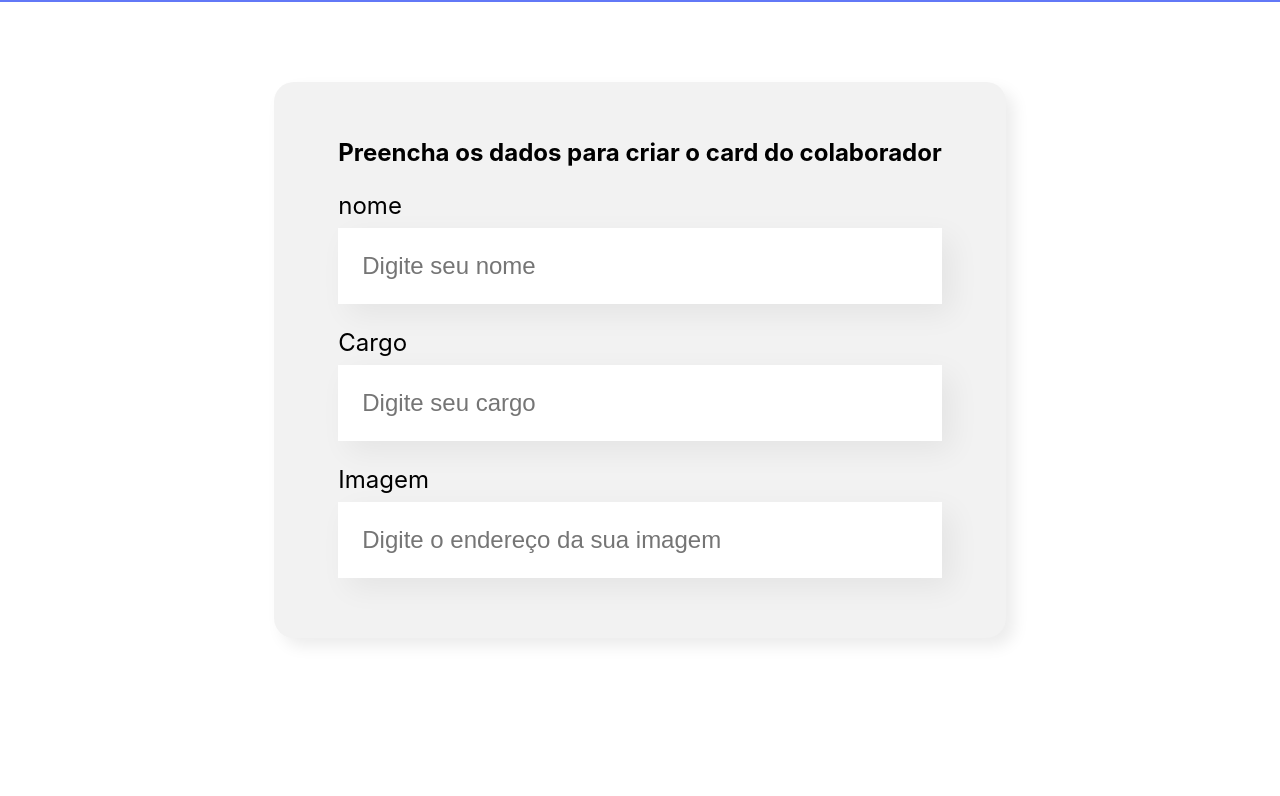
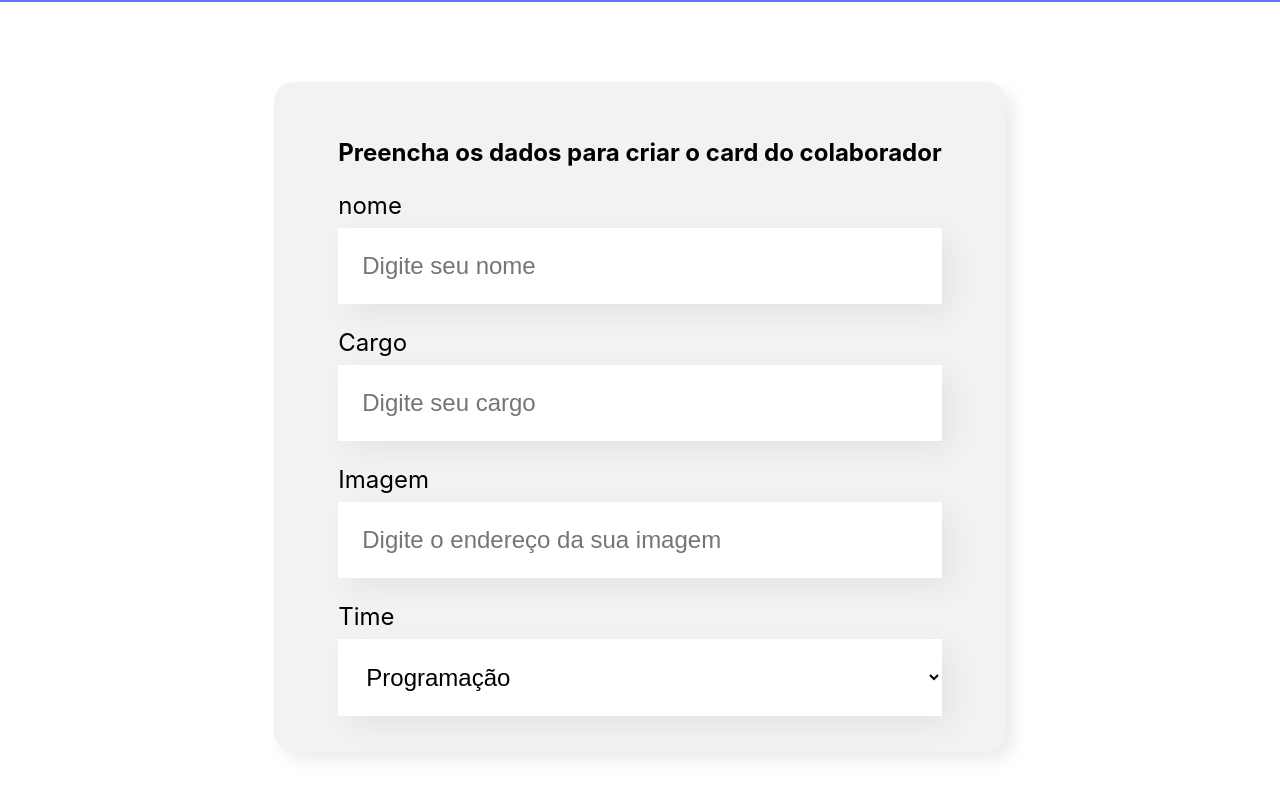
Before and after one commit to devjuanmarcos/Formacao-alura-Explore-React-com-JavaScript, a React (Create React App) app in the folder organo/: page / in a window 1280 px wide. Shown: the part 496-1292 px from the top of the page. Before the commit the page ends 1214 px from the top, so only its background shows below. Built offline with nearby package versions, Linux system fonts and the light colour scheme.

Commit message:
lista dos times

```diff
--- a/organo/src/componentes/Formulario/index.js
+++ b/organo/src/componentes/Formulario/index.js
@@ -1,7 +1,17 @@
 import "./Formulario.css";
 import CampoTexto from "../CampoTexto";
+import ListaSuspensa from "../ListaSuspensa";
 
 const Formulario = () => {
+  const times = [
+    "Programação",
+    "Front End",
+    "Data Science",
+    "Devops",
+    "UX e Design",
+    "Mobile",
+  ];
+
   return (
     <section className="formulario">
       <form>
@@ -13,6 +23,7 @@
           label="Imagem"
           placeholder="Digite o endereço da sua imagem"
         />
+        <ListaSuspensa label="Time" itens={times} />
       </form>
     </section>
   );
--- a/organo/src/componentes/ListaSuspensa/ListaSuspensa.css
+++ b/organo/src/componentes/ListaSuspensa/ListaSuspensa.css
@@ -0,0 +1,15 @@
+.lista-suspensa label {
+    display: block;
+    margin-bottom: 8px;
+    font-size: 24px;
+}
+
+.lista-suspensa select {
+    background-color: #fff;
+    box-shadow: 10px 10px 30px rgba(0,0,0, 0.06);
+    width: 100%;
+    border: none;
+    font-size: 24px;
+    padding: 24px;
+    box-sizing: border-box;
+}
--- a/organo/src/componentes/ListaSuspensa/index.js
+++ b/organo/src/componentes/ListaSuspensa/index.js
@@ -1,15 +1,15 @@
 import "./ListaSuspensa.css";
 
-const ListaSuspensa = () => {
+const ListaSuspensa = (props) => {
   console.log(props.itens);
 
   return (
-    <div>
+    <div className="lista-suspensa">
       <label>{props.label} </label>
       <select>
-        {props.itens.map((item) => (
-          <option>{iten}</option>
-        ))}
+        {props.itens.map((item) => {
+          return <option key={item}>{item}</option>;
+        })}
       </select>
     </div>
   );
```
